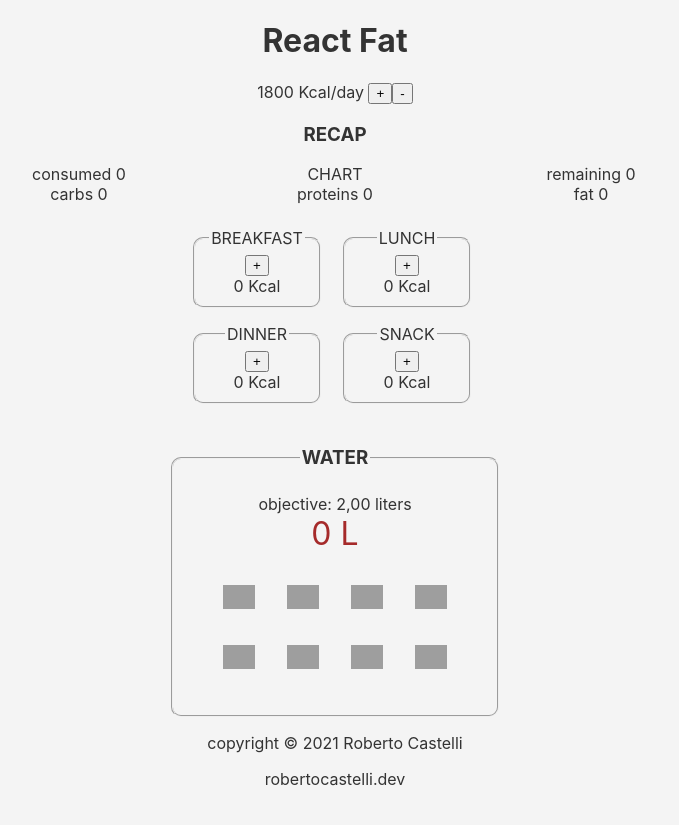
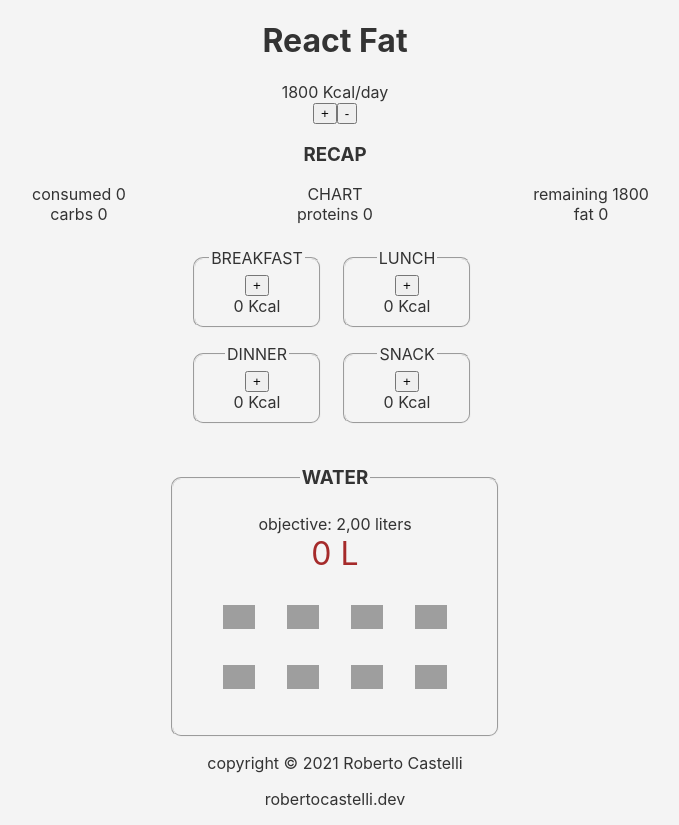
Before and after one commit to RobertoCastelli/calorie, a React (Create React App) app: page / in a window 1280 px wide. Shown: the whole page, without its empty margins (305-984 px from the left). Built offline with nearby package versions, Linux system fonts and the light colour scheme; grey boxes are pictures that could not be loaded.

Commit message:
added kcal per day

```diff
--- a/src/components/Kcal.jsx
+++ b/src/components/Kcal.jsx
@@ -5,9 +5,14 @@ export const Kcal = () => {
   const { kcal, setKcal } = useContext(DataContext);
 
   return (
-    <div>
-      {kcal} Kcal/day <button onClick={() => setKcal(kcal + 10)}> + </button>
-      <button onClick={() => setKcal(kcal - 10)}> - </button>
+    <div className="kcal-wrapper">
+      <div className="kcal-total">{kcal} Kcal/day</div>
+      <button className="kcal-more" onClick={() => setKcal(kcal + 10)}>
+        +
+      </button>
+      <button className="kcal-less" onClick={() => setKcal(kcal - 10)}>
+        -
+      </button>
     </div>
   );
 };
--- a/src/components/Recap.jsx
+++ b/src/components/Recap.jsx
@@ -1,25 +1,27 @@
-import React from "react";
+import React, { useContext } from "react";
+import { DataContext } from "../context";
 
 export const Recap = () => {
+  const { kcal, values } = useContext(DataContext);
   return (
     <div className="recap-wrapper">
       <h3>RECAP</h3>
       <div className="recap-content">
         <div className="recap-chart">CHART</div>
         <div className="recap-consumed">
-          consumed <span>0</span>
+          consumed <span>{values.consumed} </span>
         </div>
         <div className="recap-remaining">
-          remaining <span>0</span>
+          remaining <span>{kcal - values.consumed}</span>
         </div>
         <div className="recap-carboidrati">
-          carbs <span>0</span>
+          carbs <span>{values.carbs}</span>
         </div>
         <div className="recap-proteine">
-          proteins <span>0</span>
+          proteins <span>{values.proteins}</span>
         </div>
         <div className="recap-grassi">
-          fat <span>0</span>
+          fat <span>{values.fat}</span>
         </div>
       </div>
     </div>
--- a/src/context.js
+++ b/src/context.js
@@ -11,6 +11,13 @@ const ContextProvider = ({ children }) => {
   // STATE
   const [liters, setLiters] = useState(0);
   const [kcal, setKcal] = useState(1800);
+  const [values, setValues] = useState({
+    consumed: 0,
+    remaining: 0,
+    carbs: 0,
+    proteins: 0,
+    fat: 0,
+  });
 
   // TOGGLE WATER
   const toggleWater = (id) => {
@@ -37,6 +44,8 @@ const ContextProvider = ({ children }) => {
         toggleWater,
         kcal,
         setKcal,
+        values,
+        setValues,
       }}
     >
       {children}
```
